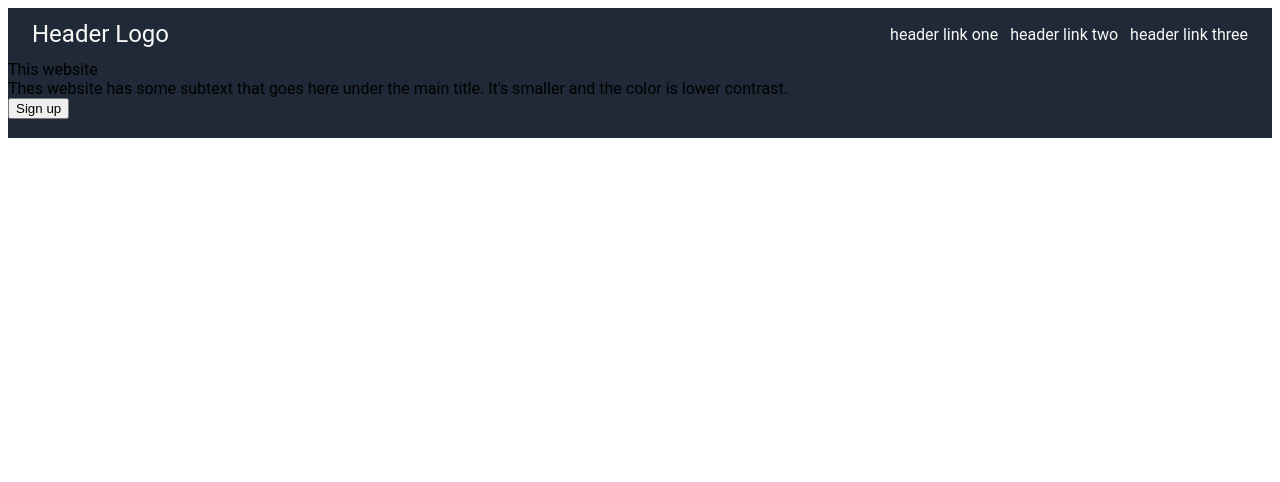
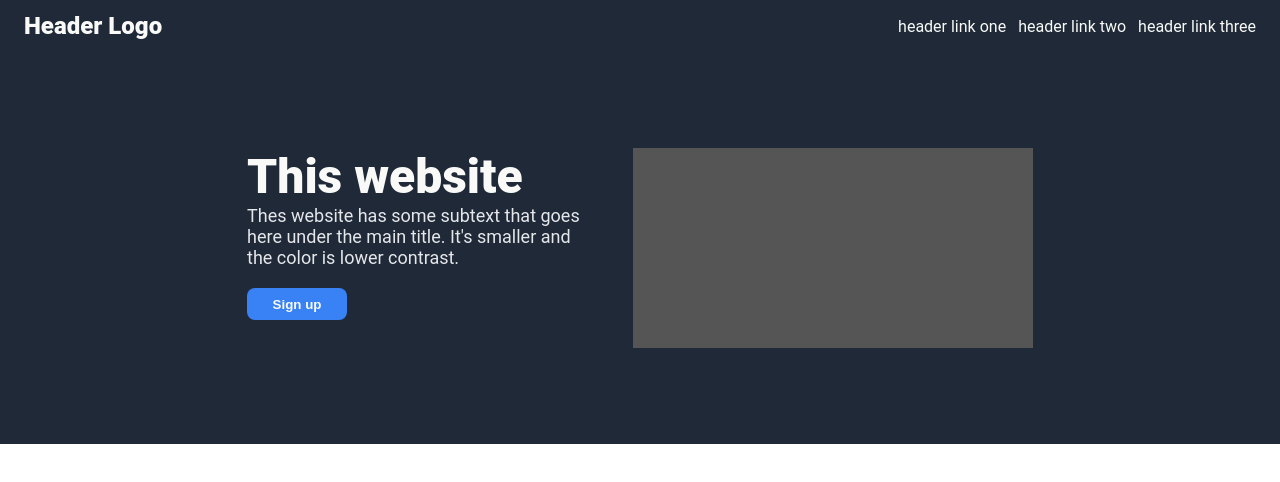
Before and after one commit to t-ashcraft/odin-landing, a plain HTML site: page index.html in a window 1280 px wide. Drawn offline with Linux system fonts and the light colour scheme.

Commit message:
adds section1 section

```diff
--- a/index.html
+++ b/index.html
@@ -19,7 +19,7 @@
             <div class="subtext">Thes website has some subtext that goes here under the main title. It's smaller and the color is lower contrast.</div>
             <button>Sign up</button>
         </div>
-        <img src="" alt="">
+        <div class="image"></div>
     </div>
     <div class="section"></div>
     <div class="section"></div>
--- a/style.css
+++ b/style.css
@@ -1,6 +1,6 @@
 body {
     font-family: "roboto";
-
+    margin:0;
 }
 
 .header {
@@ -8,11 +8,8 @@ body {
     flex-direction: row;
     justify-content:flex-end;
     align-items: center;
-    gap: 12px;
-    padding-top: 12px;
-    padding-bottom: 12px;
-    padding-left: 24px;
-    padding-right:24px;
+    gap:12px;
+    padding:12px 24px;
     background-color:#1F2937;
     color:#f9FaF8;
 
@@ -20,8 +17,59 @@ body {
 .header .logo {
     margin-right:auto;
     font-size:24px;
+    font-weight:800;
 }
 
 .section1 {
     background-color:#1F2937;
+    color:#f9FaF8;
+    display:flex;
+    flex-direction: row;
+    justify-content: center;
+    gap:12px;
+    padding:96px 24px;
 }
+
+.section1 .image {
+    height:200px;
+    min-width:400px;
+    flex-grow: 0;
+    background-color:#555;
+    margin-right:48px;
+    margin-left:24px;
+}
+
+.section1 .text {
+    display:flex;
+    flex-direction: column;
+    justify-content: flex-start;
+    margin-left:48px;
+    max-width:350px;
+}
+
+
+
+
+.section1 .text .title {
+    font-weight: 900;
+    font-size:48px;
+}
+
+.section1 .text .subtext {
+    font-size:18px;
+    color:#E5E7EB;
+}
+
+.section1 .text button {
+    align-self:flex-start;
+    background-color: #3882F6;
+    outline-color: #3882F6;
+    border-radius:8px;
+    color:#f9FaF8;
+    border:0;
+    height:32px;
+    max-width: 100px;
+    min-width: 100px;
+    font-weight:bold;
+    margin-top:20px;
+}
```
